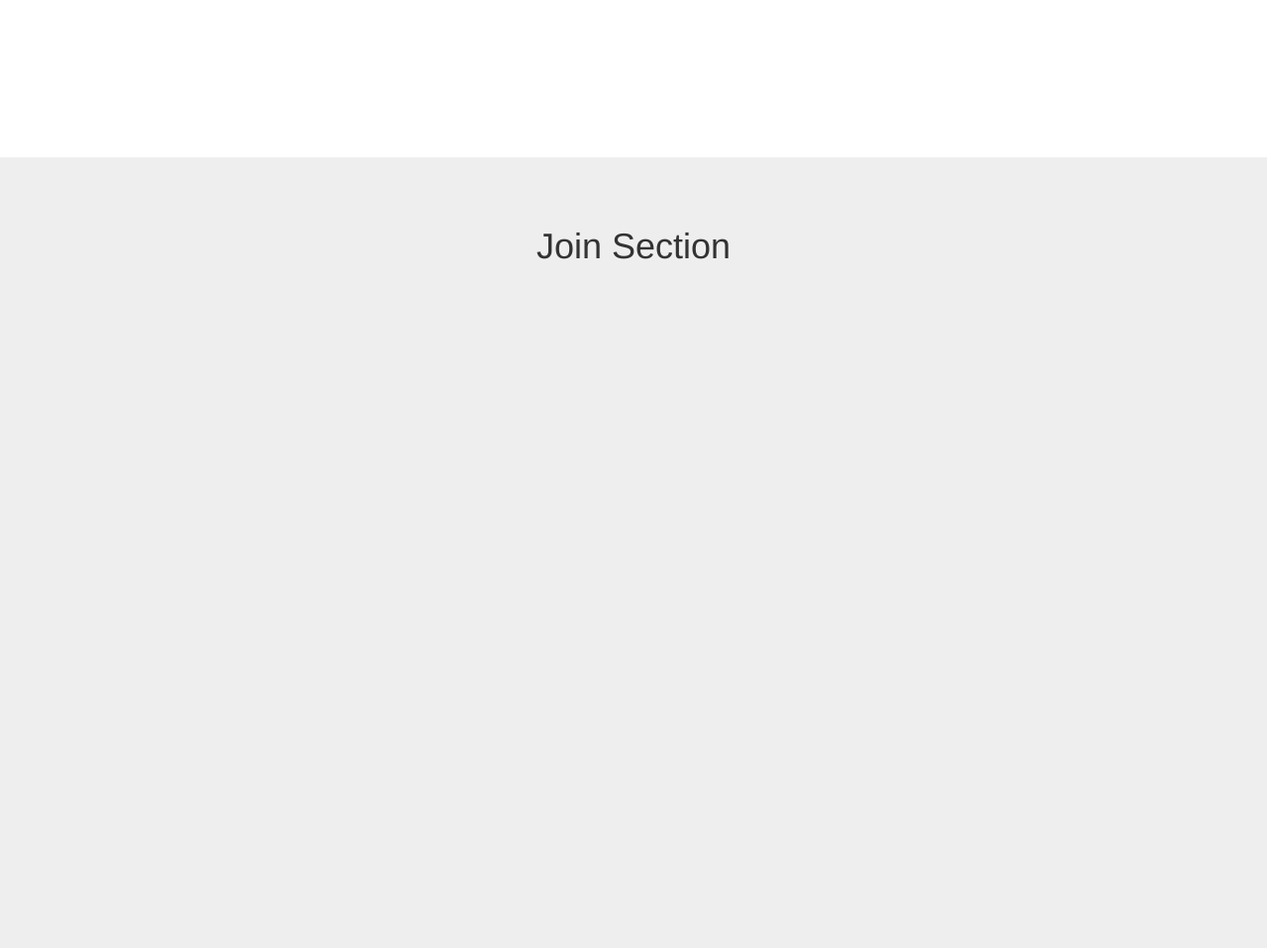
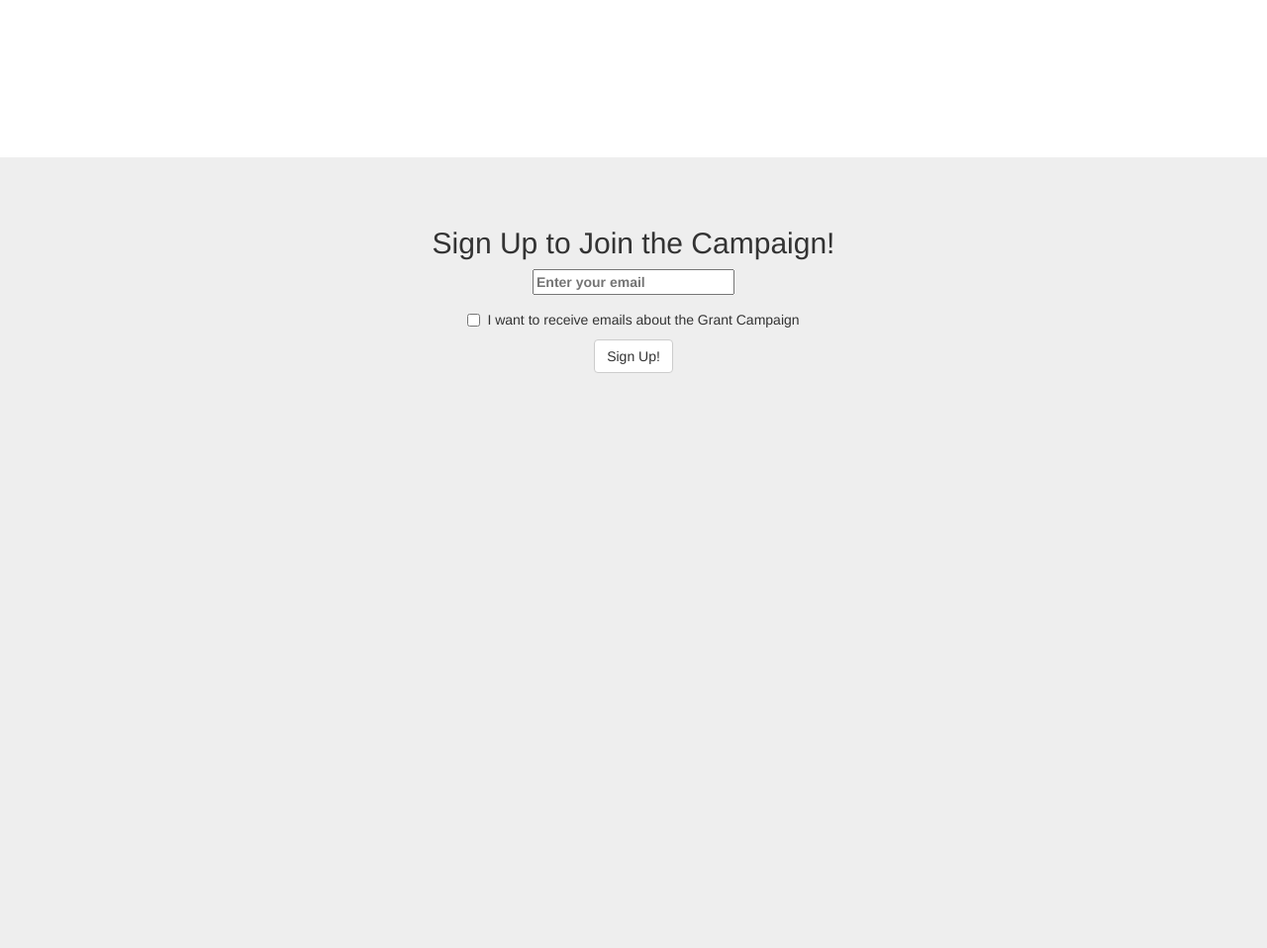
Before and after one commit to dillzhang/grantCampaign, a Flask app: page / in a window 1280 px wide. Shown: the part 3841-4799 px from the top of the page at 99% size. Run offline with Flask 2, Linux system fonts and the light colour scheme; some libraries are stand-ins or nearby versions.

Commit message:
email box

```diff
--- a/templates/home.html
+++ b/templates/home.html
@@ -162,9 +162,18 @@ orem nec, duis duis nec, eleifend eu ut, in ut mauris interdum ante rutrum, vupu
     <section id="join" class="join-section">
         <div class="container">
             <div class="row">
-                <div class="col-lg-12">
-                    <h1>Join Section</h1>
-                </div>
+	      <div class="container">
+		<h2>Sign Up to Join the Campaign!</h2>
+		<form role="form">
+		  <div class="form-group">
+		    <input type="email" id="email" placeholder="Enter your email">
+		  </div>
+		  <div class="checkbox">
+		    <label><input type="checkbox">I want to receive emails about the Grant Campaign</label>
+		  </div>
+		  <button type="submit" class="btn btn-default">Sign Up!</button>
+		</form>
+	      </div>
             </div>
         </div>
     </section>
```
